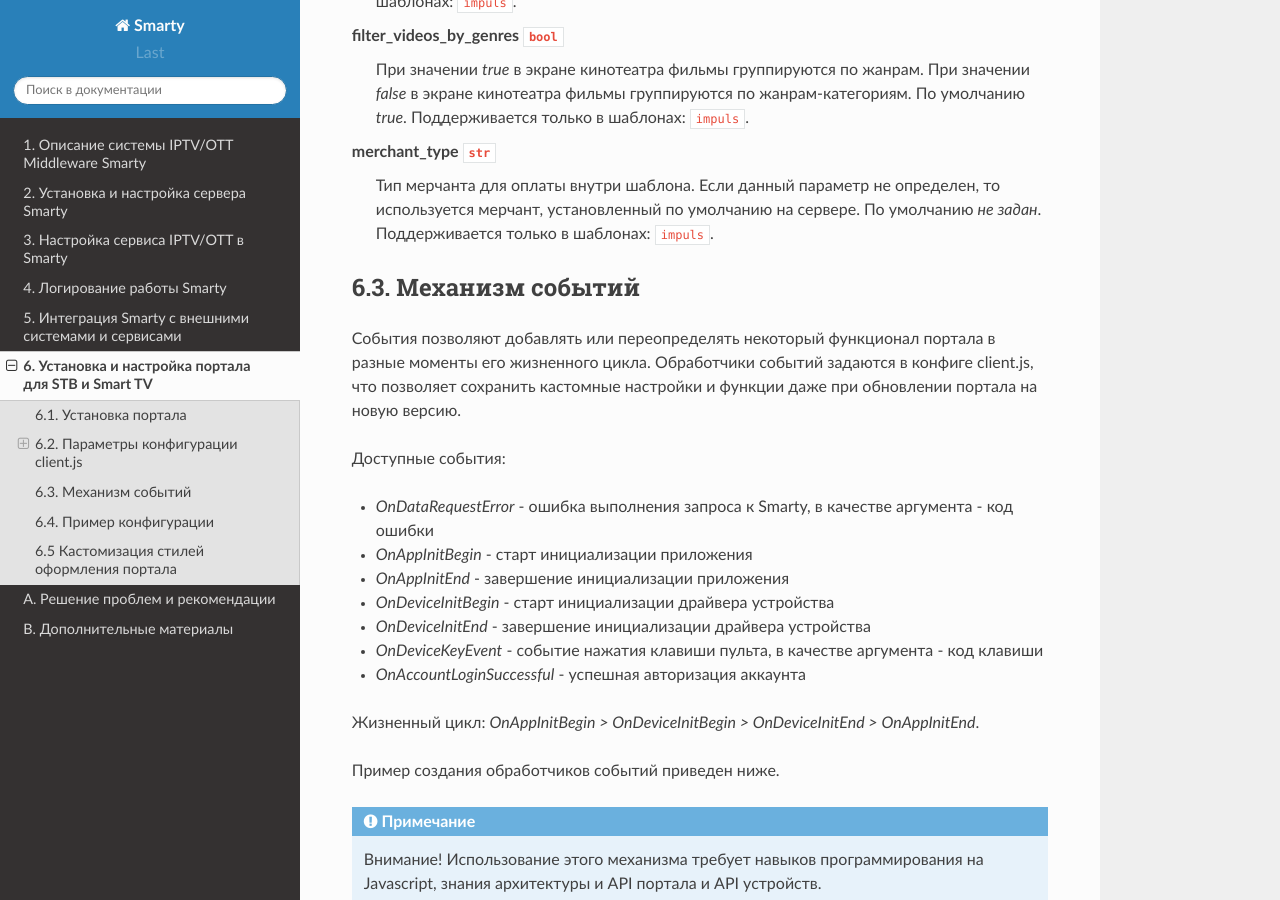
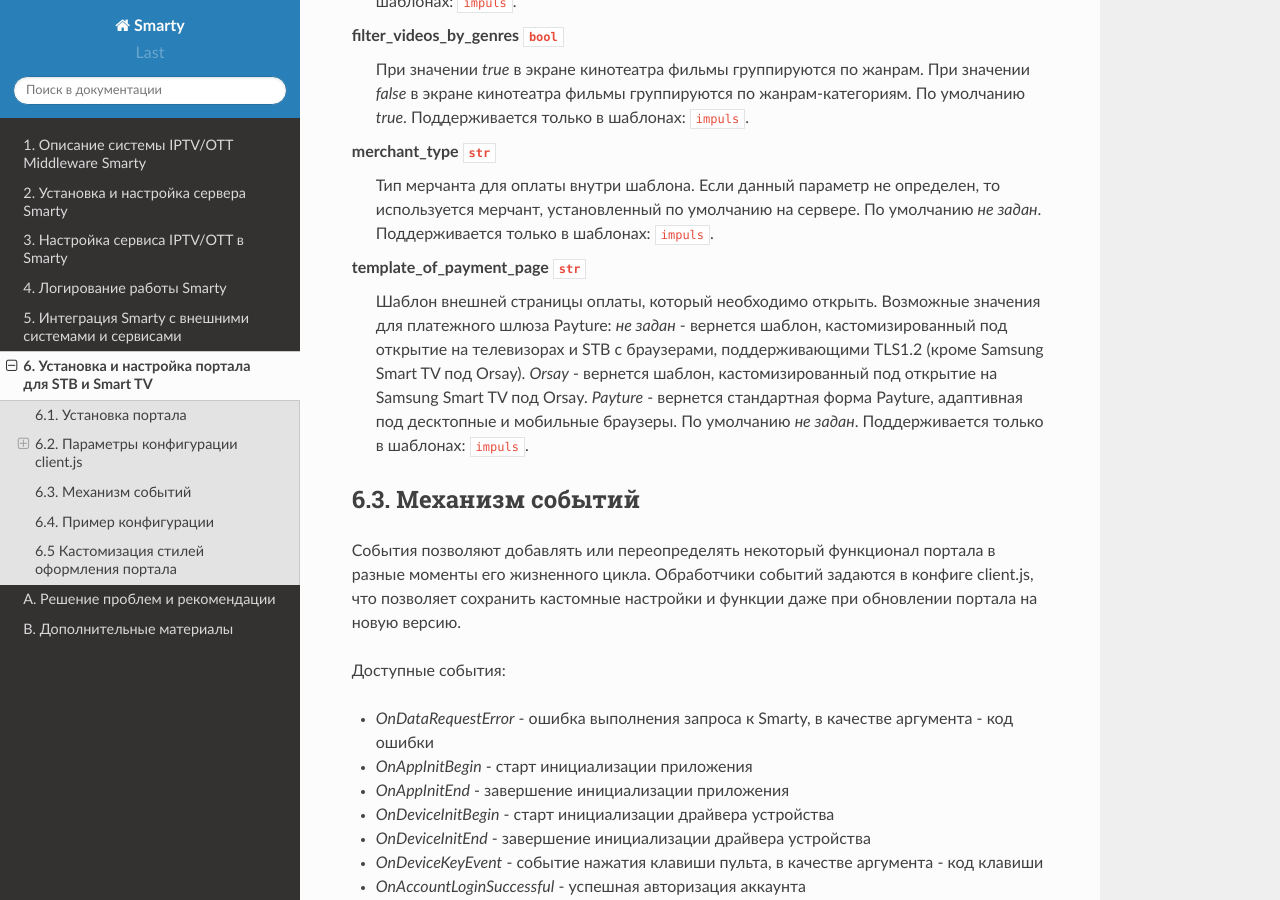
Before and after one commit to sergey-yakovlev/smarty-docs, a Sphinx documentation site: the page built from source/portal_setup.rst, in a window 1280 px wide and 900 px high, scrolled down 8439 px. Built offline with Sphinx 7.4.7 and the Read the Docs theme 2.0.0, drawn with Linux system fonts in a browser that asks for light colours.

Commit message:
template_of_payment_page

```diff
--- a/source/portal_setup.rst
+++ b/source/portal_setup.rst
@@ -414,6 +414,15 @@ merchant_type ``str``
     По умолчанию *не задан*.
     Поддерживается только в шаблонах: ``impuls``.
 
+template_of_payment_page ``str``
+    Шаблон внешней страницы оплаты, который необходимо открыть. Возможные значения для платежного шлюза Payture:
+    *не задан* - вернется шаблон, кастомизированный под открытие на телевизорах и STB с браузерами, поддерживающими TLS1.2
+    (кроме Samsung Smart TV под Orsay).
+    *Orsay* - вернется шаблон, кастомизированный под открытие на Samsung Smart TV под Orsay.
+    *Payture* - вернется стандартная форма Payture, адаптивная под десктопные и мобильные браузеры.
+    По умолчанию *не задан*.
+    Поддерживается только в шаблонах: ``impuls``.
+
 .. _portal_event_system:
 
 6.3. Механизм событий
```
